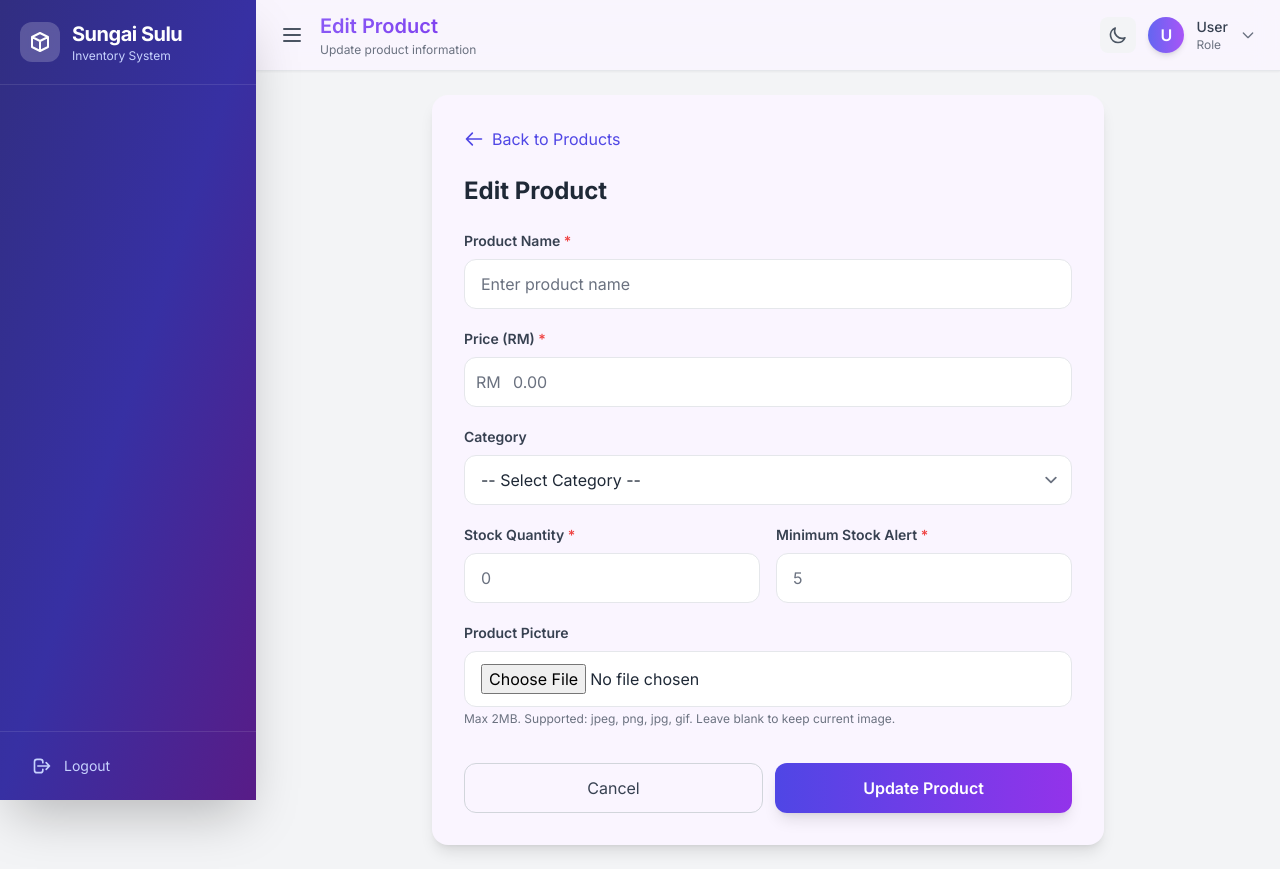
After one commit to ermaellyshia/sungaisulu_store_inventory, a Laravel app: template resources/views/admin/products/edit.blade.php in a window 1280 px wide. The commit adds this page. Run offline with Laravel 12, Linux system fonts and the light colour scheme; the template is opened without the code that fills it, so the values that code supplies are empty; style sheets or scripts are compiled from the project's sources.

Commit message:
Add product picture feature and fix category dropdown

```diff
--- a/app/Models/Category.php
+++ b/app/Models/Category.php
@@ -7,8 +7,7 @@ use Illuminate\Database\Eloquent\Model;
 class Category extends Model
 {
     protected $fillable = [
-        'name',
-        'description',
+        'category_name',
     ];
 
     public function products()
--- /dev/null
+++ b/resources/views/admin/products/edit.blade.php
@@ -0,0 +1,154 @@
+@extends('layouts.app')
+
+@section('title', 'Edit Product')
+@section('header', 'Edit Product')
+@section('subheader', 'Update product information')
+
+@section('content')
+<div class="max-w-2xl mx-auto">
+
+    <div class="bg-purple-50 dark:bg-gray-800 rounded-2xl shadow-lg p-8">
+
+        <!-- Back Button -->
+        <a href="{{ route('admin.products') }}" class="inline-flex items-center gap-2 text-indigo-600 hover:text-indigo-800 mb-6 transition">
+            <svg class="w-5 h-5" fill="none" stroke="currentColor" viewBox="0 0 24 24">
+                <path stroke-linecap="round" stroke-linejoin="round" stroke-width="2" d="M10 19l-7-7m0 0l7-7m-7 7h18"/>
+            </svg>
+            Back to Products
+        </a>
+
+        <h2 class="text-2xl font-bold text-gray-800 dark:text-white mb-6">Edit Product</h2>
+
+        <!-- Error Display -->
+        @if ($errors->any())
+            <div class="bg-red-100 border border-red-400 text-red-700 px-4 py-3 rounded mb-4">
+                <strong>Please fix the following errors:</strong>
+                <ul class="mt-2">
+                    @foreach ($errors->all() as $error)
+                        <li>{{ $error }}</li>
+                    @endforeach
+                </ul>
+            </div>
+        @endif
+
+        <!-- FORM -->
+        <form method="POST" action="{{ route('admin.products.update', $product->id) }}" enctype="multipart/form-data">
+            @csrf
+            @method('PUT')
+
+            <div class="space-y-5">
+
+                <!-- Product Name -->
+                <div>
+                    <label class="block text-sm font-semibold text-gray-700 dark:text-gray-300 mb-2">
+                        Product Name <span class="text-red-500">*</span>
+                    </label>
+                    <input type="text" name="product_name" value="{{ old('product_name', $product->product_name) }}" required
+                           class="w-full px-4 py-3 border border-gray-200 dark:border-gray-700 rounded-xl focus:ring-2 focus:ring-indigo-500 focus:border-transparent bg-white dark:bg-gray-900 text-gray-800 dark:text-white"
+                           placeholder="Enter product name">
+                    @error('product_name')
+                        <p class="text-red-500 text-sm mt-1">{{ $message }}</p>
+                    @enderror
+                </div>
+
+                <!-- Price -->
+                <div>
+                    <label class="block text-sm font-semibold text-gray-700 dark:text-gray-300 mb-2">
+                        Price (RM) <span class="text-red-500">*</span>
+                    </label>
+                    <div class="relative">
+                        <span class="absolute left-3 top-1/2 -translate-y-1/2 text-gray-500">RM</span>
+                        <input type="number" step="0.01" name="price" value="{{ old('price', $product->price) }}" required
+                               class="w-full pl-12 pr-4 py-3 border border-gray-200 dark:border-gray-700 rounded-xl focus:ring-2 focus:ring-indigo-500 focus:border-transparent bg-white dark:bg-gray-900 text-gray-800 dark:text-white"
+                               placeholder="0.00">
+                    </div>
+                    @error('price')
+                        <p class="text-red-500 text-sm mt-1">{{ $message }}</p>
+                    @enderror
+                </div>
+
+                <!-- Category -->
+                <div>
+                    <label class="block text-sm font-semibold text-gray-700 dark:text-gray-300 mb-2">
+                        Category
+                    </label>
+                    <select name="category_id" class="w-full px-4 py-3 border border-gray-200 dark:border-gray-700 rounded-xl focus:ring-2 focus:ring-indigo-500 focus:border-transparent bg-white dark:bg-gray-900 text-gray-800 dark:text-white">
+                        <option value="">-- Select Category --</option>
+                        @foreach($categories as $category)
+                            <option value="{{ $category->id }}" {{ $product->category_id == $category->id ? 'selected' : '' }}>
+                                {{ $category->category_name }}
+                            </option>
+                        @endforeach
+                    </select>
+                    @error('category_id')
+                        <p class="text-red-500 text-sm mt-1">{{ $message }}</p>
+                    @enderror
+                </div>
+
+                <!-- Stock & Min Stock -->
+                <div class="grid grid-cols-2 gap-4">
+                    <div>
+                        <label class="block text-sm font-semibold text-gray-700 dark:text-gray-300 mb-2">
+                            Stock Quantity <span class="text-red-500">*</span>
+                        </label>
+                        <input type="number" name="stock" value="{{ old('stock', $product->stock) }}" required
+                               class="w-full px-4 py-3 border border-gray-200 dark:border-gray-700 rounded-xl focus:ring-2 focus:ring-indigo-500 focus:border-transparent bg-white dark:bg-gray-900 text-gray-800 dark:text-white"
+                               placeholder="0">
+                        @error('stock')
+                            <p class="text-red-500 text-sm mt-1">{{ $message }}</p>
+                        @enderror
+                    </div>
+
+                    <div>
+                        <label class="block text-sm font-semibold text-gray-700 dark:text-gray-300 mb-2">
+                            Minimum Stock Alert <span class="text-red-500">*</span>
+                        </label>
+                        <input type="number" name="min_stock" value="{{ old('min_stock', $product->min_stock) }}" required
+                               class="w-full px-4 py-3 border border-gray-200 dark:border-gray-700 rounded-xl focus:ring-2 focus:ring-indigo-500 focus:border-transparent bg-white dark:bg-gray-900 text-gray-800 dark:text-white"
+                               placeholder="5">
+                        @error('min_stock')
+                            <p class="text-red-500 text-sm mt-1">{{ $message }}</p>
+                        @enderror
+                    </div>
+                </div>
+
+                <!-- Product Picture -->
+                <div>
+                    <label class="block text-sm font-semibold text-gray-700 dark:text-gray-300 mb-2">
+                        Product Picture
+                    </label>
+
+                    <!-- Show current image -->
+                    @if($product->product_picture)
+                        <div class="mb-3">
+                            <img src="{{ asset('storage/' . $product->product_picture) }}"
+                                 alt="{{ $product->product_name }}"
+                                 class="w-24 h-24 object-cover rounded-lg border border-gray-200">
+                            <p class="text-xs text-gray-500 mt-1">Current image</p>
+                        </div>
+                    @endif
+
+                    <input type="file" name="product_picture" accept="image/*"
+                           class="w-full px-4 py-3 border border-gray-200 dark:border-gray-700 rounded-xl focus:ring-2 focus:ring-indigo-500 focus:border-transparent bg-white dark:bg-gray-900 text-gray-800 dark:text-white">
+                    <p class="text-xs text-gray-500 mt-1">Max 2MB. Supported: jpeg, png, jpg, gif. Leave blank to keep current image.</p>
+                    @error('product_picture')
+                        <p class="text-red-500 text-sm mt-1">{{ $message }}</p>
+                    @enderror
+                </div>
+
+                <!-- Buttons -->
+                <div class="flex gap-3 pt-4">
+                    <a href="{{ route('admin.products') }}"
+                       class="flex-1 text-center border border-gray-300 dark:border-gray-600 py-3 rounded-xl text-gray-700 dark:text-gray-300 hover:bg-gray-50 dark:hover:bg-gray-700 transition">
+                        Cancel
+                    </a>
+                    <button type="submit"
+                            class="flex-1 bg-gradient-to-r from-indigo-600 to-purple-600 text-white py-3 rounded-xl font-semibold hover:from-indigo-700 hover:to-purple-700 transition shadow-lg">
+                        Update Product
+                    </button>
+                </div>
+            </div>
+        </form>
+    </div>
+</div>
+@endsection
```
Also changed, not shown: app/Http/Controllers/ProductController.php (+26 -2 lines), database/seeders/DatabaseSeeder.php (+7 -8 lines), database/seeders/UserSeeder.php (added, +17 -0 lines), resources/views/admin/products/create.blade.php (+40 -13 lines), resources/views/admin/products/index.blade.php (+19 -1 lines), database/migrations/2026_06_04_140927_create_categories_table.php (deleted), database/migrations/2026_06_04_145037_add_phone_to_users_table.php (deleted), database/migrations/2026_06_18_175205_add_product_picture_to_products_table.php.
